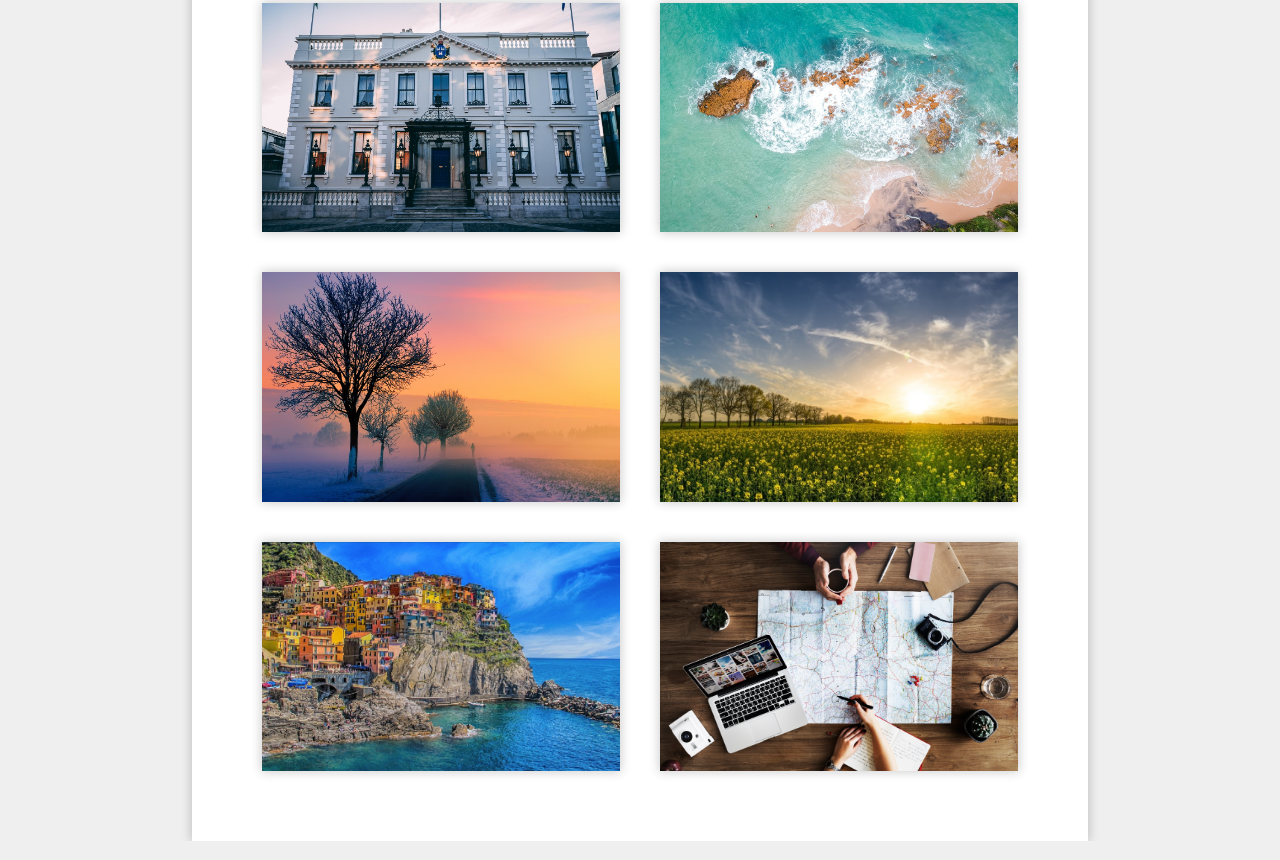
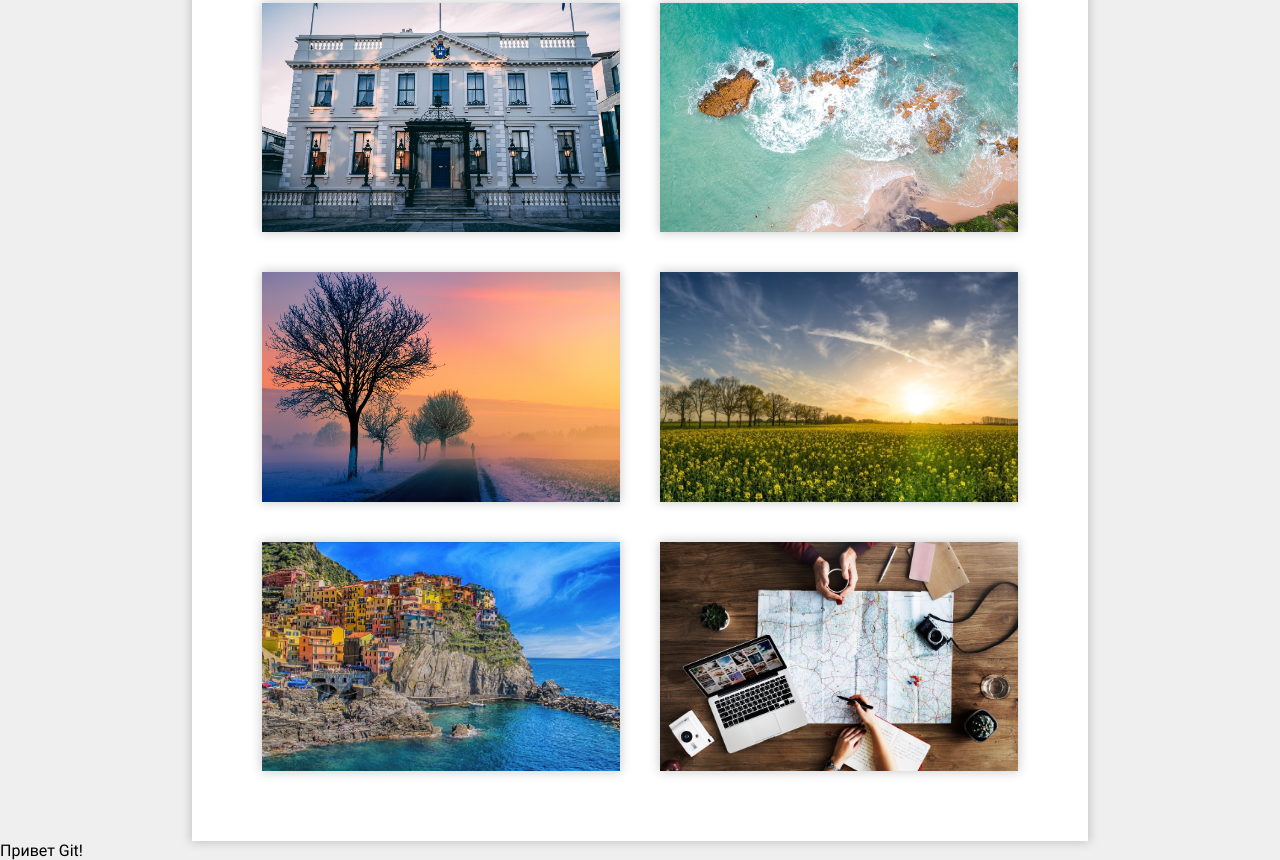
Before and after one commit to merlion-local/Gallery, a plain HTML site: page app_module2/index.html in a window 1280 px wide. Shown: the part 933-1793 px from the top of the page. Drawn offline with Linux system fonts and the light colour scheme.

Commit message:
add ID p

```diff
--- a/app_module2/index.html
+++ b/app_module2/index.html
@@ -21,5 +21,6 @@
 		<div class="photo photo11"></div>
 		<div class="photo photo12"></div>
 	</main>
+	<p id="semen">Привет Git!</p>
 </body>
 </html>
```
